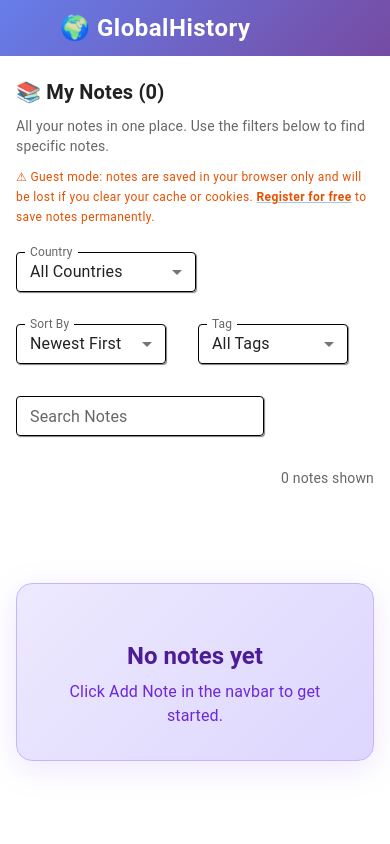
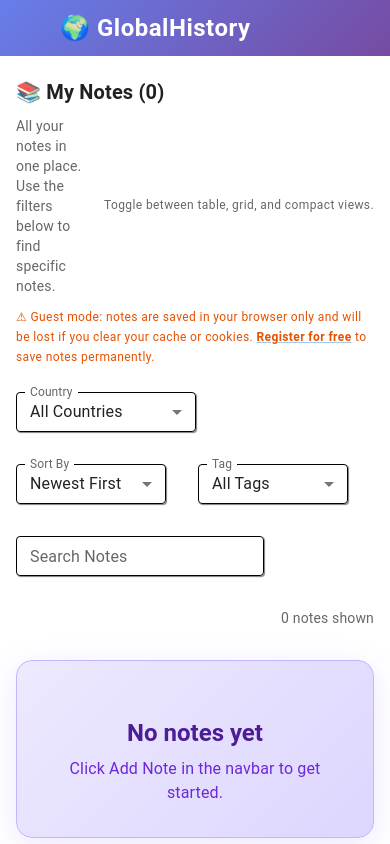
Before and after one commit to atulmi/global-history-app, a React (Vite) app: page /all-notes in a window 390 px wide. Built offline with nearby package versions, Linux system fonts and the light colour scheme; some icons are missing.

Commit message:
Made All Notes page more responsive

```diff
--- a/src/components/NotesGrid.tsx
+++ b/src/components/NotesGrid.tsx
@@ -36,11 +36,8 @@ const NotesGrid: React.FC<NotesGridProps> = ({
     return (
       <Box
         sx={{
-          overflowY: "auto",
-          flex: 1,
-          minHeight: 0,
           display: "grid",
-          gridTemplateColumns: "repeat(auto-fill, minmax(100px, 1fr))",
+          gridTemplateColumns: "repeat(auto-fill, minmax(150px, 1fr))",
           gap: 4,
           alignContent: "start",
           py: 1,
@@ -60,13 +57,12 @@ const NotesGrid: React.FC<NotesGridProps> = ({
                 onClick={() => onEdit(note, note.id)}
                 sx={{
                   cursor: "pointer",
-                  aspectRatio: "1",
+                  minHeight: 130,
                   border: "1px solid #c4c9e0",
                   borderRadius: "8px",
                   backgroundColor: "#fff",
                   display: "flex",
                   flexDirection: "column",
-                  overflow: "hidden",
                   transition: "background 0.12s, box-shadow 0.12s",
                   "&:hover": {
                     background: `linear-gradient(135deg, ${PURPLE}12 0%, ${PURPLE}08 100%)`,
@@ -167,9 +163,6 @@ const NotesGrid: React.FC<NotesGridProps> = ({
   return (
     <Box
       sx={{
-        overflowY: "auto",
-        flex: 1,
-        minHeight: 0,
         display: "grid",
         gridTemplateColumns: "repeat(auto-fill, minmax(260px, 1fr))",
         gap: 3,
--- a/src/pages/AllNotesPage.tsx
+++ b/src/pages/AllNotesPage.tsx
@@ -200,7 +200,7 @@ const AllNotesPage: React.FC<AllNotesPageProps> = ({
         sx={{
           paddingTop: "20px",
           flex: 1,
-          overflow: "hidden",
+          overflowY: viewMode === "table" && countrySectionCount === 0 ? "hidden" : "auto",
           display: "flex",
           flexDirection: "column",
           paddingBottom: "20px",
@@ -259,10 +259,15 @@ const AllNotesPage: React.FC<AllNotesPageProps> = ({
             </Box>
           </Box>
           <Box sx={{ mt: 1 }}>
-            <Typography variant="body2" color="text.secondary">
-              All your notes in one place. Use the filters below to find
-              specific notes.
-            </Typography>
+            <Box sx={{ display: "flex", alignItems: "center", justifyContent: "space-between" }}>
+              <Typography variant="body2" color="text.secondary">
+                All your notes in one place. Use the filters below to find specific notes.
+              </Typography>
+              <Typography variant="caption" color="text.secondary" sx={{ ml: 2, whiteSpace: "nowrap", flexShrink: 0 }}>
+                Toggle between table, grid, and compact views.
+              </Typography>
+            </Box>
+
             {!isLoggedIn && (
               <Typography
                 variant="caption"
@@ -353,7 +358,6 @@ const AllNotesPage: React.FC<AllNotesPageProps> = ({
               onEdit={handleEditNote}
               onDelete={handleDeleteNote}
               variant={viewMode === "compact" ? "compact" : "cards"}
-              sx={{ flex: 1, minHeight: 0 }}
             />
           ) : (
             <NotesTable
```
